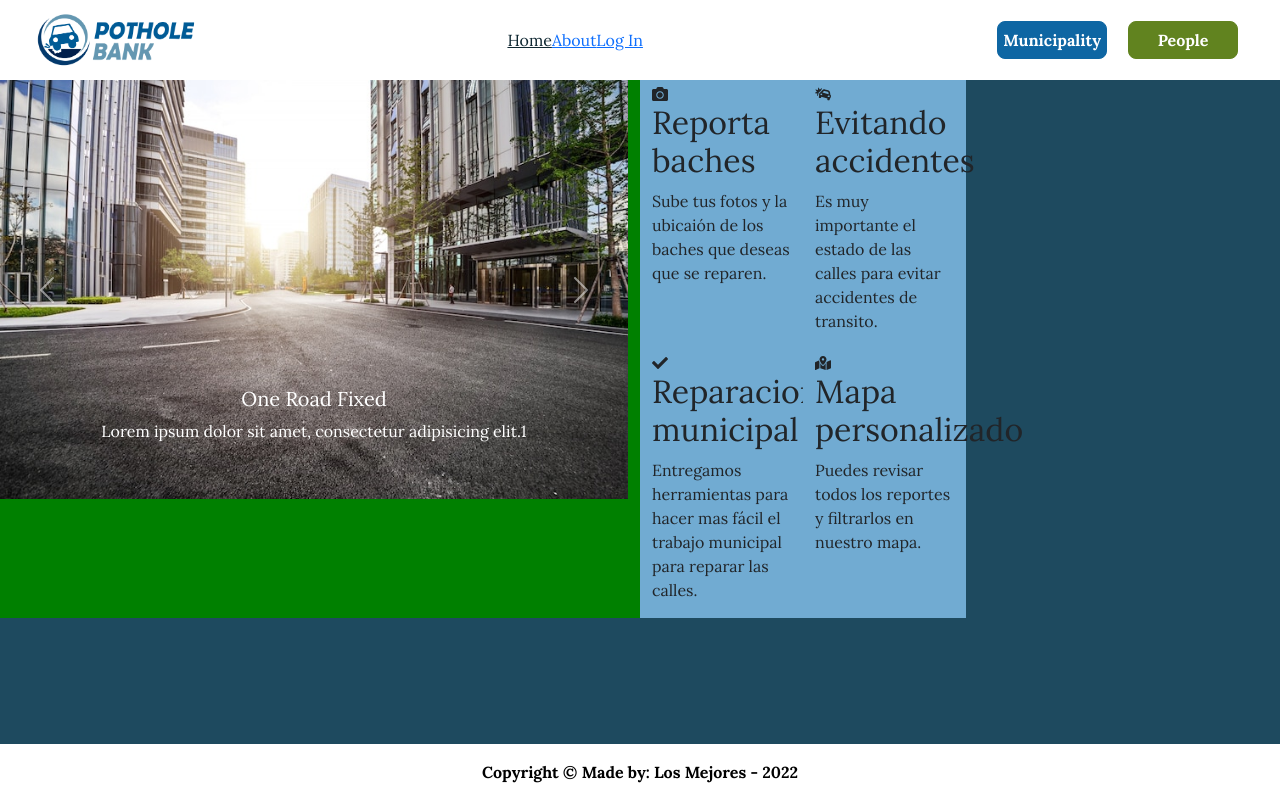
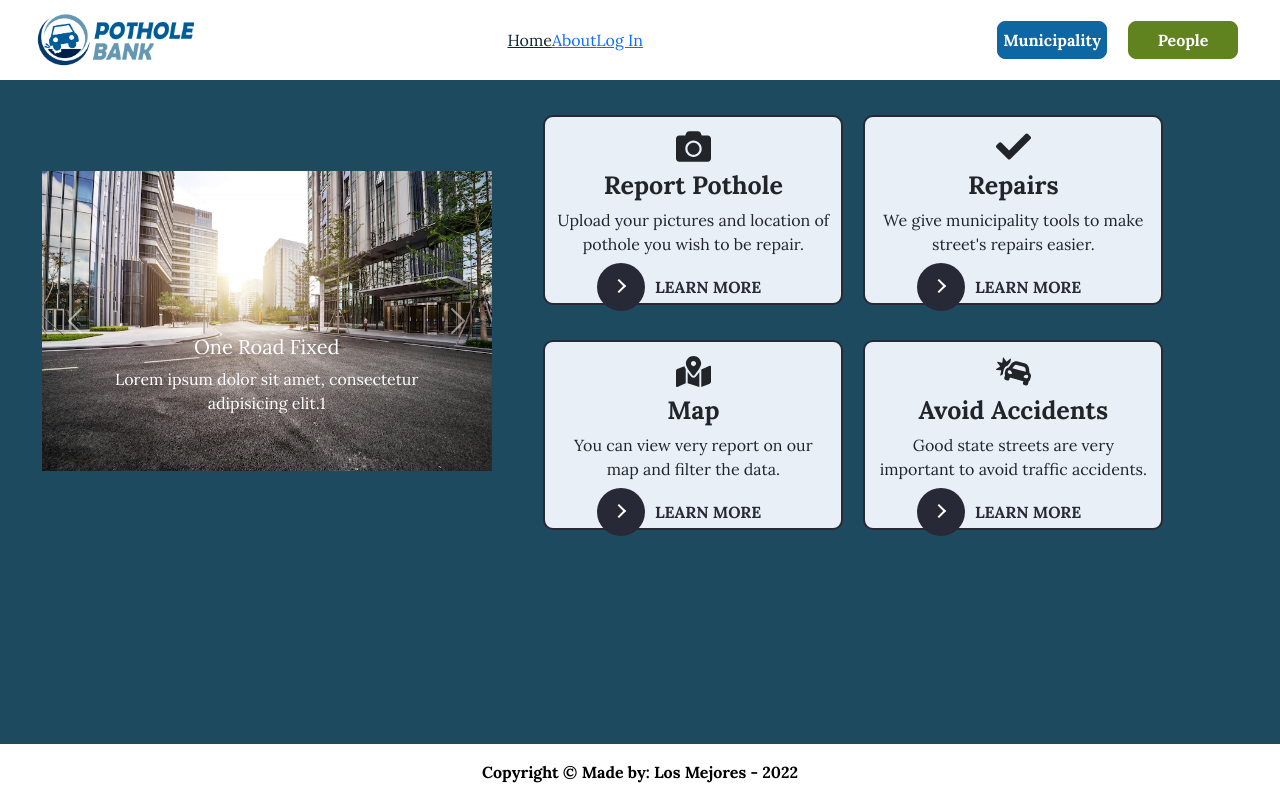
Before and after one commit to ImMikeC/PotHole_Bank, a React app: page / in a window 1280 px wide. Built offline with nearby package versions, Linux system fonts and the light colour scheme.

Commit message:
View Home tested

```diff
--- a/src/styles/Home.css
+++ b/src/styles/Home.css
@@ -1,7 +1,262 @@
 .showcase {
-    background-color: green;
+    padding: 0 !important;
+}
+
+.showcase-carousel {
+    width: 450px;
+    padding-top: 17%;
+}
+
+.rowhome {
+    margin: 0 !important;
+}
+
+.homecards {
+    text-align: center;
 }
 
 .homecard {
-    background-color: #71ABD2;
+    background-color: #e9eff7;
+    width: 300px !important;
+    height: 190px;
+    margin-top: 35px !important;
+    border: 2px solid #282936;
+    border-radius: 10px;
+    transition: all .3s ease;
 }
+
+.botcards:last-child {
+    margin-bottom: 100px;
+}
+
+/* .homecard:hover {
+    color: #e9eff7;
+} */
+
+.homeicon {
+    font-size: 35px;
+}
+
+.homecard h2 {
+    font-size: 25px;
+    font-weight: 700;
+}
+
+.homecard p {
+    margin-bottom: 7px;
+}
+
+button {
+    position: relative;
+    display: inline-block;
+    cursor: pointer;
+    outline: none;
+    border: 0;
+    vertical-align: middle;
+    text-decoration: none;
+    background: transparent;
+    padding: 0;
+    font-size: inherit;
+    font-family: inherit;
+}
+
+button.learn-more {
+    width: 12rem;
+    height: auto;
+}
+
+button.learn-more .circle {
+    transition: all 0.45s cubic-bezier(0.65, 0, 0.076, 1);
+    position: relative;
+    display: block;
+    margin: 0;
+    width: 3rem;
+    height: 3rem;
+    background: #282936;
+    border-radius: 1.625rem;
+}
+
+button.learn-more .circle .icon {
+    transition: all 0.45s cubic-bezier(0.65, 0, 0.076, 1);
+    position: absolute;
+    top: 0;
+    bottom: 0;
+    margin: auto;
+    background: #fff;
+}
+
+button.learn-more .circle .icon.arrow {
+    transition: all 0.45s cubic-bezier(0.65, 0, 0.076, 1);
+    left: 0.625rem;
+    width: 1.125rem;
+    height: 0.125rem;
+    background: none;
+}
+
+button.learn-more .circle .icon.arrow::before {
+    position: absolute;
+    content: "";
+    top: -0.29rem;
+    right: 0.0625rem;
+    width: 0.625rem;
+    height: 0.625rem;
+    border-top: 0.125rem solid #fff;
+    border-right: 0.125rem solid #fff;
+    transform: rotate(45deg);
+}
+
+button.learn-more .button-text {
+    transition: all 0.45s cubic-bezier(0.65, 0, 0.076, 1);
+    position: absolute;
+    top: 0;
+    left: 0;
+    right: 0;
+    bottom: 0;
+    padding: 0.75rem 0;
+    margin: 0 0 0 1.85rem;
+    color: #282936;
+    font-weight: 700;
+    line-height: 1.6;
+    text-align: center;
+    text-transform: uppercase;
+}
+
+button:hover .circle {
+    width: 100%;
+}
+
+button:hover .circle .icon.arrow {
+    background: #fff;
+    transform: translate(1rem, 0);
+}
+
+button:hover .button-text {
+    color: #fff;
+}
+
+/*.homecard {
+    background-color: white;
+    display: flex;
+    flex-wrap: wrap;
+    flex: 1;
+    margin: 20px;
+    padding: 20px;
+    border: 2px solid black;
+    border-radius: 4px;
+    transition: all .3s ease;
+}
+
+.homecard>* {
+    flex: 1 1 100%;
+}
+
+.homecard:hover {
+    color: white;
+
+}
+
+.homeicon {
+    font-size: 40px;
+    margin: 0 0 16px 0;
+}
+
+.homecard h2 {
+    font-size: 30px;
+    font-weight: 700;
+    margin: 0 0 16px 0;
+}
+
+button {
+    position: relative;
+    display: inline-block;
+    cursor: pointer;
+    outline: none;
+    border: 0;
+    vertical-align: middle;
+    text-decoration: none;
+    background: transparent;
+    padding: 0;
+    font-size: inherit;
+    font-family: inherit;
+}
+
+button.learn-more {
+    width: 12rem;
+    height: auto;
+}
+
+button.learn-more .circle {
+    transition: all 0.45s cubic-bezier(0.65, 0, 0.076, 1);
+    position: relative;
+    display: block;
+    margin: 0;
+    width: 3rem;
+    height: 3rem;
+    background: #282936;
+    border-radius: 1.625rem;
+}
+
+button.learn-more .circle .icon {
+    transition: all 0.45s cubic-bezier(0.65, 0, 0.076, 1);
+    position: absolute;
+    top: 0;
+    bottom: 0;
+    margin: auto;
+    background: #fff;
+}
+
+button.learn-more .circle .icon.arrow {
+    transition: all 0.45s cubic-bezier(0.65, 0, 0.076, 1);
+    left: 0.625rem;
+    width: 1.125rem;
+    height: 0.125rem;
+    background: none;
+}
+
+button.learn-more .circle .icon.arrow::before {
+    position: absolute;
+    content: "";
+    top: -0.29rem;
+    right: 0.0625rem;
+    width: 0.625rem;
+    height: 0.625rem;
+    border-top: 0.125rem solid #fff;
+    border-right: 0.125rem solid #fff;
+    transform: rotate(45deg);
+}
+
+button.learn-more .button-text {
+    transition: all 0.45s cubic-bezier(0.65, 0, 0.076, 1);
+    position: absolute;
+    top: 0;
+    left: 0;
+    right: 0;
+    bottom: 0;
+    padding: 0.75rem 0;
+    margin: 0 0 0 1.85rem;
+    color: #282936;
+    font-weight: 700;
+    line-height: 1.6;
+    text-align: center;
+    text-transform: uppercase;
+}
+
+button:hover .circle {
+    width: 100%;
+}
+
+button:hover .circle .icon.arrow {
+    background: #fff;
+    transform: translate(1rem, 0);
+}
+
+button:hover .button-text {
+    color: #fff;
+}
+
+@media (max-width: 900px) {
+    .homecards {
+        display: flex;
+        flex-direction: column;
+    }
+} */
--- a/src/views/Home.js
+++ b/src/views/Home.js
@@ -7,41 +7,75 @@ const Home = () => {
     document.body.style.backgroundColor = "#1E4A5F";
     return (
         <div className="home">
-            <div className="row">
-                <div className="col-md-6 showcase">
-                    <Showcase />
+            <div className="row rowhome">
+                <div className="col-md-5 showcase d-flex justify-content-center">
+                    <div className="showcase-carousel">
+                        <Showcase />
+                    </div>
                 </div>
-                <div className="col-md-6 homeinterest">
-                    <div className="row">
-                        <div className="col-md-3 homecard">
-                            <FaCamera/>
-                            <h2>Reporta baches</h2>
+                <div className="col-md-6 homecards">
+                    <div className="row topcards d-flex justify-content-around">
+                        <div className="col-lg-3 homecard">
+                            <div className="homeicon">
+                                <FaCamera />
+                            </div>
+                            <h2>Report Pothole</h2>
                             <p>
-                                Sube tus fotos y la ubicaión de los baches que deseas que se reparen.
+                                Upload your pictures and location of pothole you wish to be repair.
                             </p>
+                            <button className="learn-more">
+                                <span className="circle" aria-hidden="true">
+                                    <span className="icon arrow"></span>
+                                </span>
+                                <span className="button-text">Learn More</span>
+                            </button>
                         </div>
-                        <div className="col-md-3 homecard">
-                            <FaCarCrash/>
-                            <h2>Evitando accidentes</h2>
+                        <div className="col-lg-3 homecard">
+                            <div className="homeicon">
+                                <FaCheck />
+                            </div>
+                            <h2>Repairs</h2>
                             <p>
-                                Es muy importante el estado de las calles para evitar accidentes de transito.
+                                We give municipality tools to make street's repairs easier.
                             </p>
+                            <button className="learn-more">
+                                <span className="circle" aria-hidden="true">
+                                    <span className="icon arrow"></span>
+                                </span>
+                                <span className="button-text">Learn More</span>
+                            </button>
                         </div>
                     </div>
-                    <div className="row">
-                        <div className="col-md-3 homecard">
-                            <FaCheck />
-                            <h2>Reparacion municipal</h2>
+                    <div className="row botcards d-flex justify-content-around">
+                        <div className="col-lg-3 homecard">
+                            <div className="homeicon">
+                                <FaMapMarkedAlt />
+                            </div>
+                            <h2>Map</h2>
                             <p>
-                                Entregamos herramientas para hacer mas fácil el trabajo municipal para reparar las calles.
+                                You can view very report on our map and filter the data.
                             </p>
+                            <button className="learn-more">
+                                <span className="circle" aria-hidden="true">
+                                    <span className="icon arrow"></span>
+                                </span>
+                                <span className="button-text">Learn More</span>
+                            </button>
                         </div>
-                        <div className="col-md-3 homecard">
-                            <FaMapMarkedAlt/>
-                            <h2>Mapa personalizado</h2>
+                        <div className="col-lg-3 homecard">
+                            <div className="homeicon">
+                                <FaCarCrash />
+                            </div>
+                            <h2>Avoid Accidents</h2>
                             <p>
-                                Puedes revisar todos los reportes y filtrarlos en nuestro mapa.
+                                Good state streets are very important to avoid traffic accidents.
                             </p>
+                            <button className="learn-more">
+                                <span className="circle" aria-hidden="true">
+                                    <span className="icon arrow"></span>
+                                </span>
+                                <span className="button-text">Learn More</span>
+                            </button>
                         </div>
                     </div>
                 </div>
```
